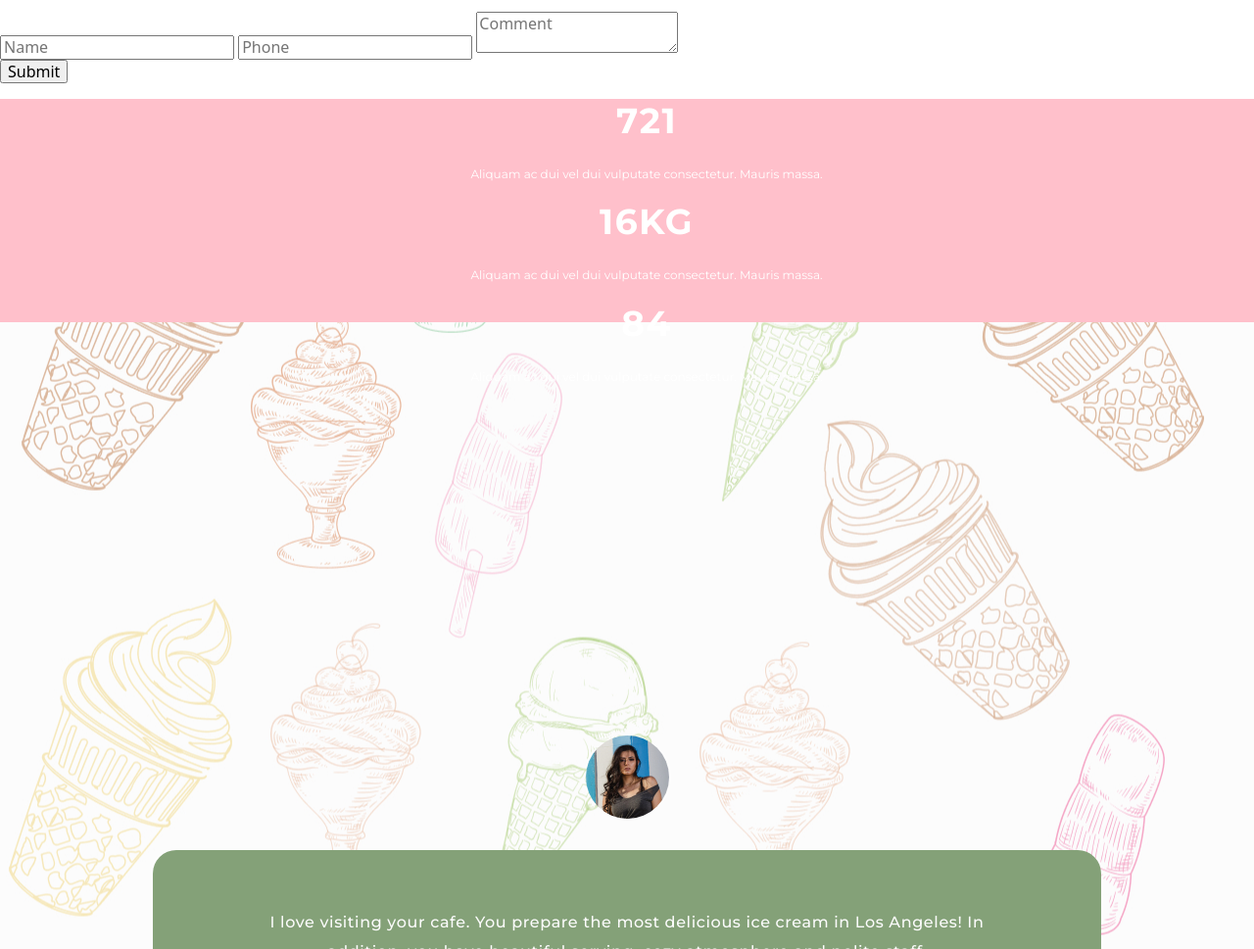
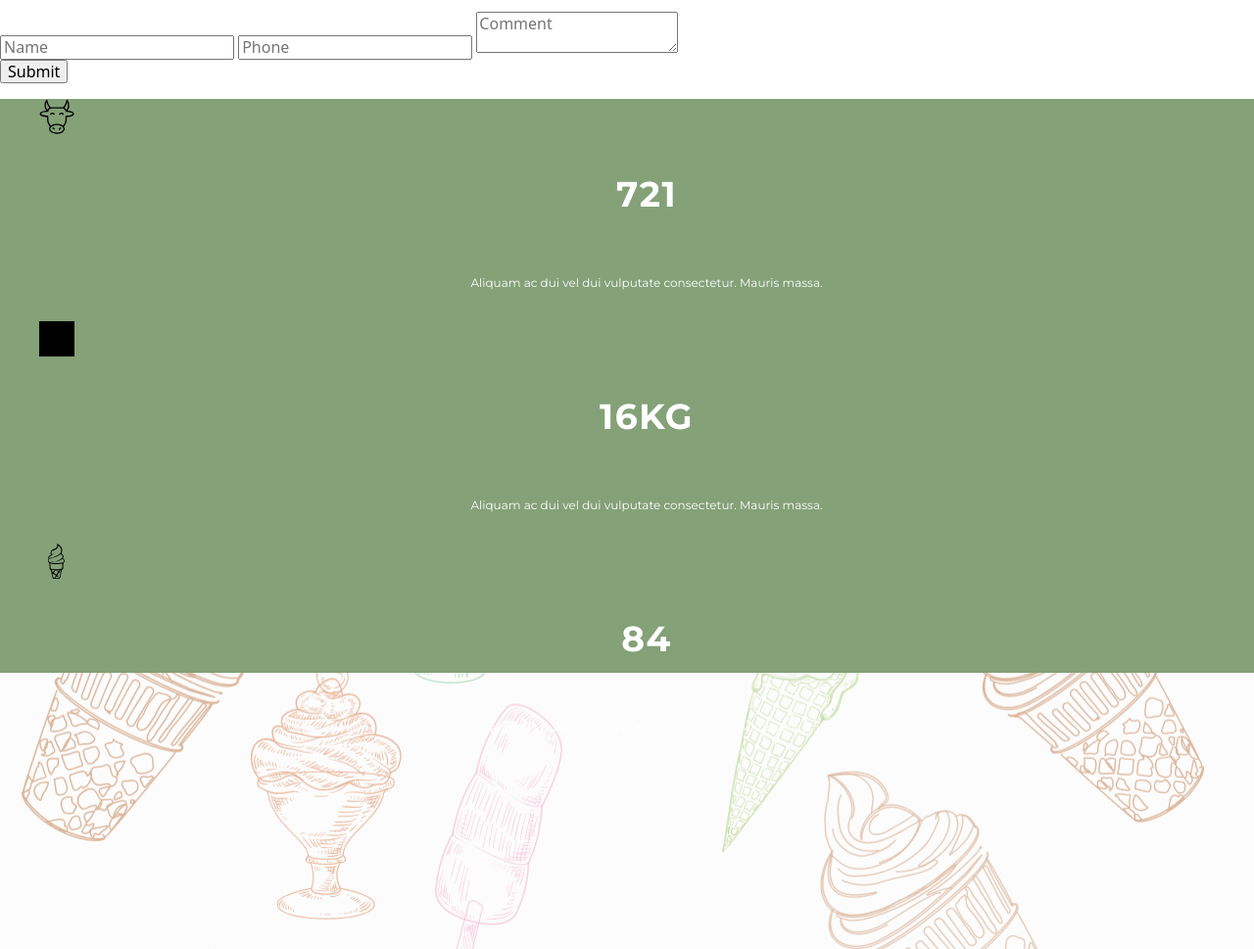
Before and after one commit to RoksanaKor/07-group, a website built with Parcel: page src/index.html in a window 1280 px wide. Shown: the part 2085-3054 px from the top of the page at 98% size. Built offline with nearby package versions, Linux system fonts and the light colour scheme; files whose address does not match are found by name; a web font is replaced by a local one.

Commit message:
html <p>

```diff
--- a/src/css/advantages.css
+++ b/src/css/advantages.css
@@ -3,7 +3,26 @@ ul {
 }
 
 .advantages {
-  background-color: pink;
+  background-color: #84a178;
+  width: 100%;
+  height: 100%;
+}
+
+/* ------ ICONS ------ */
+.advantages-cow-icon {
+  position: relative;
+}
+
+.advantages-cow-icon::before {
+  content: '';
+  position: absolute;
+  top: 0;
+  left: 0;
+  width: 40px;
+  height: 40px;
+  border-radius: 50%;
+  background-color: yellow;
+  z-index: -1;
 }
 
 .advantages-title {
--- a/src/partials/advantages.html
+++ b/src/partials/advantages.html
@@ -1,17 +1,27 @@
+<link rel="stylesheet" href="../css/styles.css" />
 <div class="adantages-container">
   <section class="advantages">
     <ul class="advantages-list">
       <li class="advantages-cow">
-        <a class="advantages-title">721</a>
-        <a class="advantages-text">Aliquam ac dui vel dui vulputate consectetur. Mauris massa.</a>
+        <svg class="advantages-cow-icon" width="36" height="36">
+          <use href="/07-group/src/images/icons.svg#icon-cow"></use>
+        </svg>
+        <p class="advantages-title">721</p>
+        <p class="advantages-text">Aliquam ac dui vel dui vulputate consectetur. Mauris massa.</p>
       </li>
       <li class="advantages-weight">
-        <a class="advantages-title">16KG</a>
-        <a class="advantages-text">Aliquam ac dui vel dui vulputate consectetur. Mauris massa.</a>
+        <svg class="advantages-weight-icon" width="36" height="36">
+          <use href="/07-group/src/images/icons.svg#icon-weight"></use>
+        </svg>
+        <p class="advantages-title">16KG</p>
+        <p class="advantages-text">Aliquam ac dui vel dui vulputate consectetur. Mauris massa.</p>
       </li>
       <li class="advantages-ice-cream">
-        <a class="advantages-title">84</a>
-        <a class="advantages-text">Aliquam ac dui vel dui vulputate consectetur. Mauris massa.</a>
+        <svg class="advantages-ice-cream-icon" width="36" height="36">
+          <use href="/07-group/src/images/icons.svg#icon-ice-crema"></use>
+        </svg>
+        <p class="advantages-title">84</p>
+        <p class="advantages-text">Aliquam ac dui vel dui vulputate consectetur. Mauris massa.</p>
       </li>
     </ul>
   </section>
```
